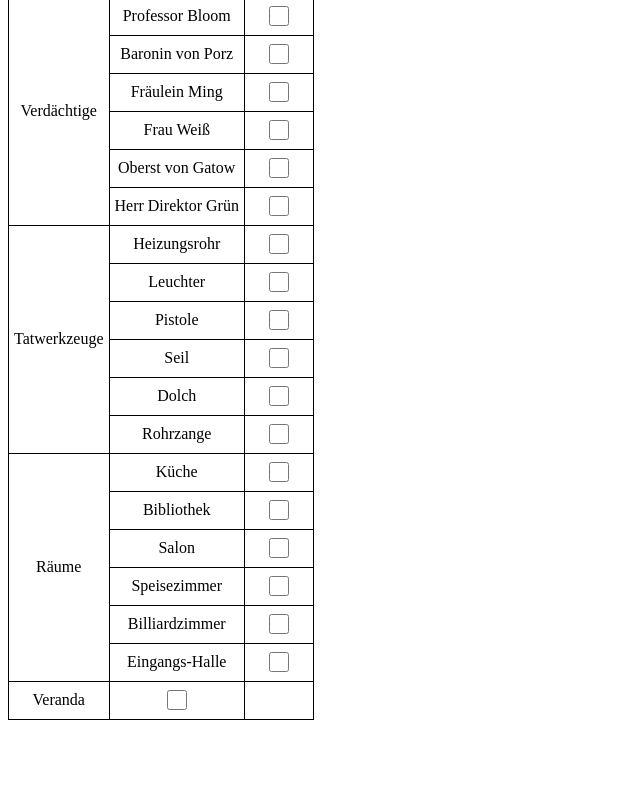
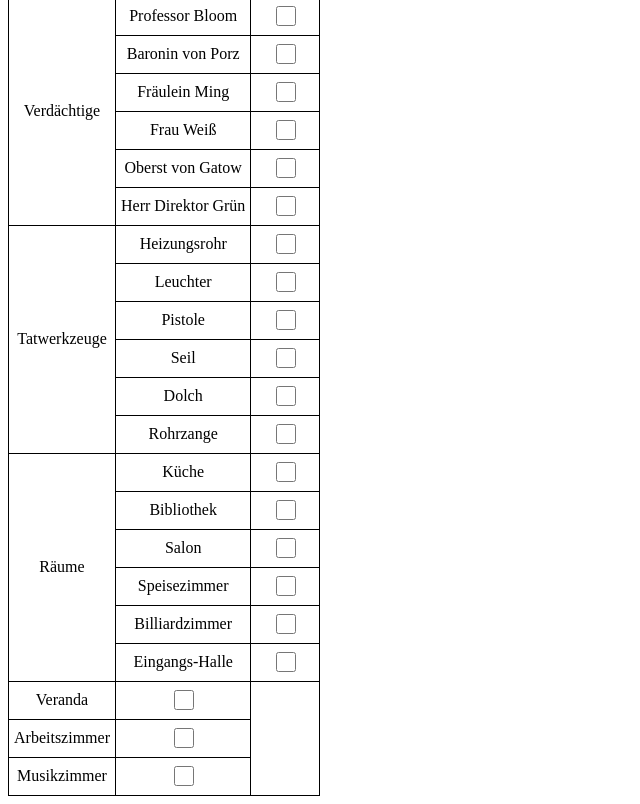
Before and after one commit to MrAhmalo/Cluedo-sheet, a plain HTML site: page index.html in a window 1280 px wide. Shown: the part 112-916 px from the top of the page, without its empty margins (0-640 px from the left). Before the commit the page ends 840 px from the top, so only its background shows below. Drawn offline with Linux system fonts and the light colour scheme.

Commit message:
Update index.html

```diff
--- a/index.html
+++ b/index.html
@@ -111,3 +111,11 @@
         <td>Veranda</td>
         <td><input type="checkbox" class="checkbox"></td>
       </tr>
+      <tr>
+        <td>Arbeitszimmer</td>
+        <td><input type="checkbox" class="checkbox"></td>
+      </tr>
+      <tr>
+        <td>Musikzimmer</td>
+        <td><input type="checkbox" class="checkbox"></td>
+      </tr>
```
